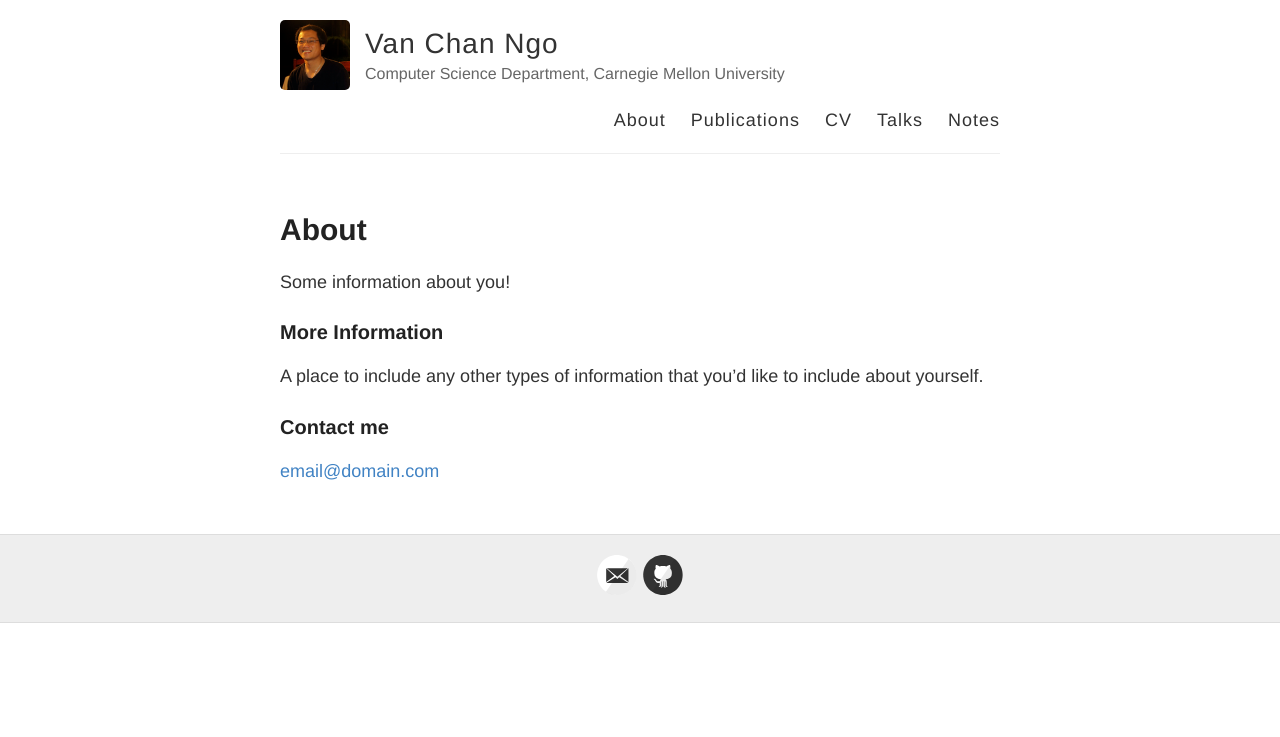
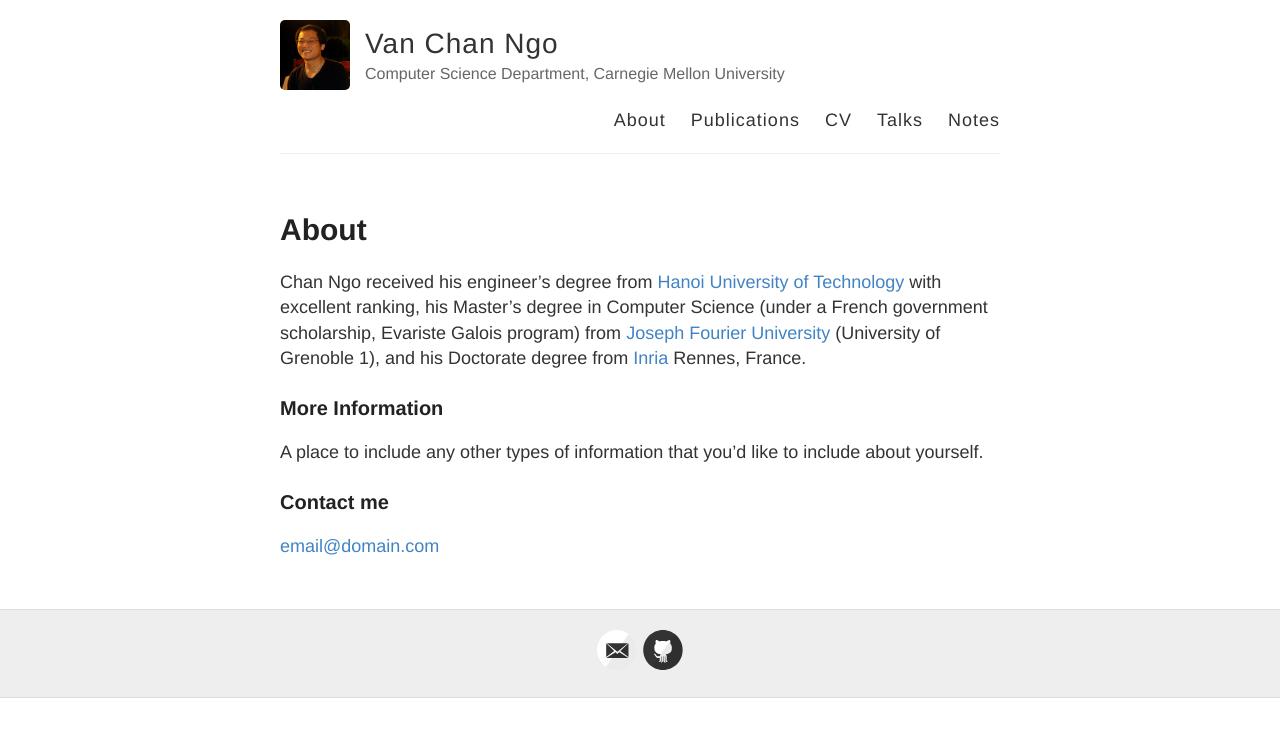
Before and after one commit to channgo2203/channgo2203.github.io, a Jekyll site: the page built from about.md, in a window 1280 px wide. Shown: the top 737 px of the page. Built offline with Jekyll 4.4.1, drawn with Linux system fonts in a browser that asks for light colours.

Commit message:
Updated about.md

```diff
--- a/about.md
+++ b/about.md
@@ -2,9 +2,10 @@
 layout: page
 title: About
 permalink: /about/
+published: true
 ---
 
-Some information about you!
+Chan Ngo received his engineer's degree from <a href="http://en.hust.edu.vn/home">Hanoi University of Technology</a> with excellent ranking, his Master's degree in Computer Science (under a French government scholarship, Evariste Galois program) from <a href="https://www.ujf-grenoble.fr/?language=en">Joseph Fourier University</a> (University of Grenoble 1), and his Doctorate degree from <a href="http://www.inria.fr/en/" target="_blank">Inria</a> Rennes, France.
 
 ### More Information
 
```
